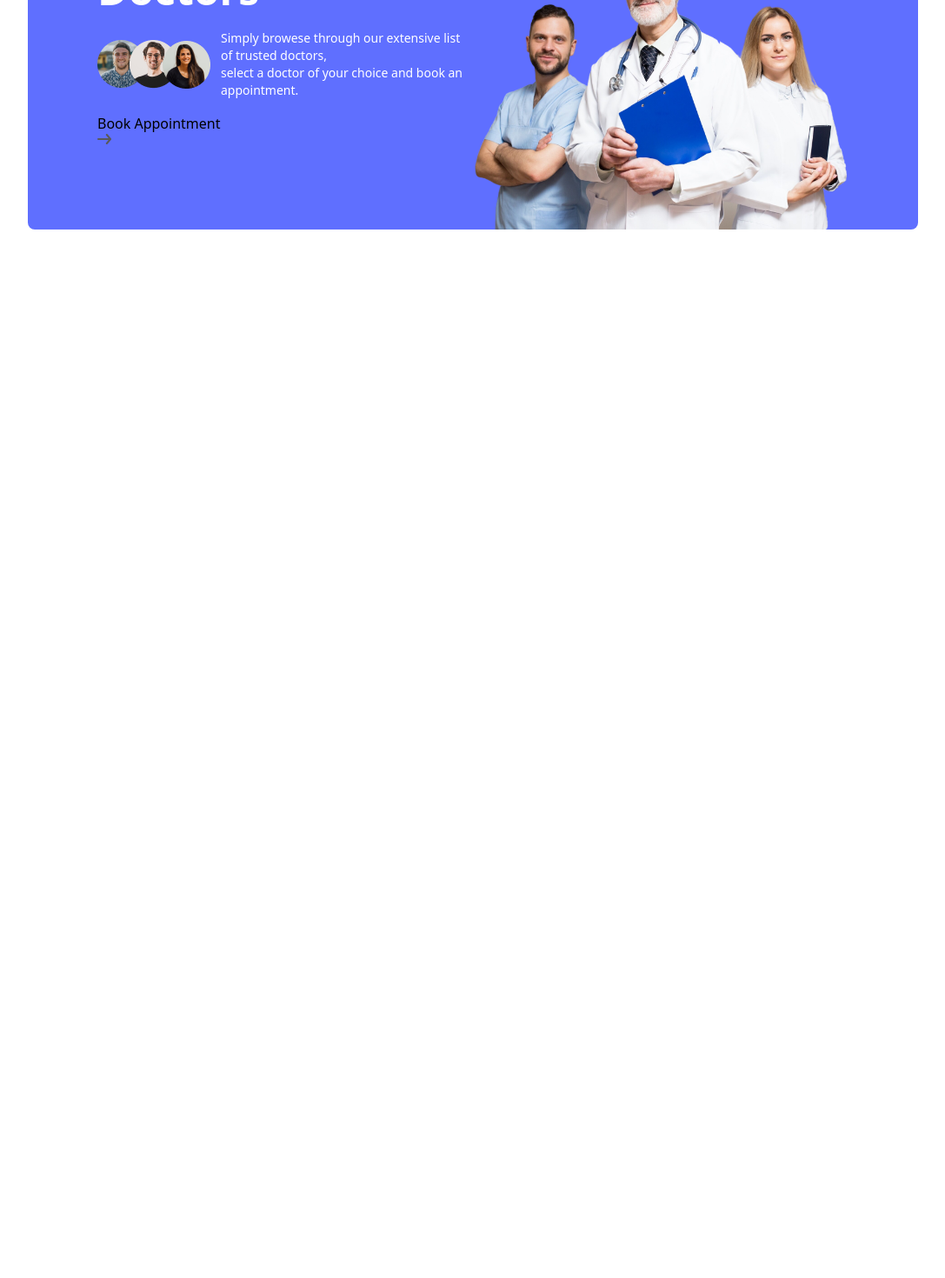
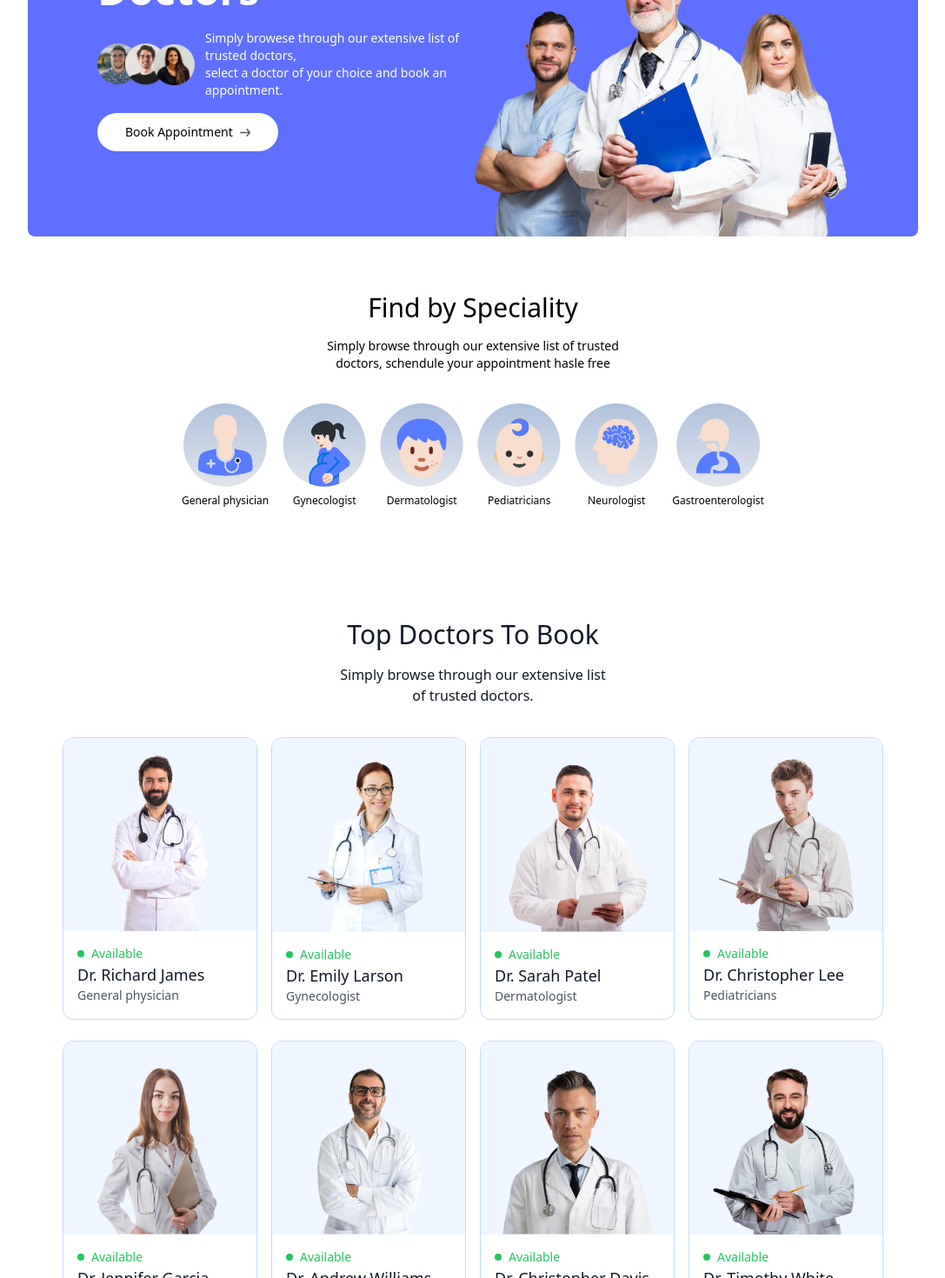
Before and after one commit to Jonnie254/Online-Clinic-Management-System, a React (Vite) app in the folder frontend/: page / in a window 1280 px wide. Shown: the part 440-1910 px from the top of the page at 87% size, without its empty margins (96-1183 px from the left). Before the commit the page ends 800 px from the top, so only its background shows below. Built offline with nearby package versions, Linux system fonts and the light colour scheme.

Commit message:
add top doctors component

```diff
--- a/frontend/src/components/Header.jsx
+++ b/frontend/src/components/Header.jsx
@@ -10,13 +10,13 @@
           with Trusted Doctors
          </p>
          <div className='flex flex-col md:flex-row items-center gap-3 text-white text-sm font-light'>
-          <img src={assets.group_profiles} alt=''/>
+          <img className='w-28'   src={assets.group_profiles} alt=''/>
           <p>Simply browese through our extensive list of trusted doctors,
-            <br/> select a doctor of your choice and book an appointment.
+            <br className='hidden sm:block'/> select a doctor of your choice and book an appointment.
           </p>
          </div>
-         <a href=''>
-          Book Appointment <img src={assets.arrow_icon} alt=''/>
+         <a href='#speciality' className='flex items-center gap-2 bg-white px-8 py-3 rounded-full text-grey-600 text-sm m-auto md:m-0 hover:scale-105 transition-all duration-300'>
+          Book Appointment <img  className='w-3' src={assets.arrow_icon} alt=''/>
          </a>
       </div>
       {/* ---right side ---*/}
--- /dev/null
+++ b/frontend/src/components/SpecialityMenu.jsx
@@ -0,0 +1,23 @@
+import React from 'react'
+import { specialityData } from '../assets/assets'
+import { Link } from 'react-router-dom'
+
+const SpecialityMenu = () => {
+  return (
+    <div id="speciality" className='flex flex-col items-center gap-4 py-16'>
+        <h1 className='text-3xl font-medium'>Find by Speciality</h1>
+        <p className='sm:w-1/3 text-center text-sm'>Simply browse through our extensive list of trusted doctors, schendule your appointment hasle free</p>
+        <div className='flex sm:justify-center gap-4 pt-5 w-full overflow-scroll'>
+            {specialityData.map((item, index)=>(
+                <Link onClick={()=> scrollTo(0,0)} className='flex flex-col items-center text-xs cursor-pointer flex-shrink-0 hover:translate-y-[-10px] transition-all duration-500' key={index} to={`/doctors/${item.speciality}`}>
+                    <img className='w-16 sm:w-24 mb-2' src={item.image} alt={item.speciality}/>
+                    <p>{item.speciality}</p>
+                </Link>
+            ))}
+
+        </div>
+    </div>
+  )
+}
+
+export default SpecialityMenu
--- /dev/null
+++ b/frontend/src/components/TopDoctors.jsx
@@ -0,0 +1,32 @@
+import React from 'react'
+import { doctors } from '../assets/assets'
+import { useNavigate } from 'react-router-dom'
+
+
+const TopDoctors = () => {
+    const navigate = useNavigate()
+  return (
+    <div className='flex flex-col items-center gap-4 my-16 text-gray-900 md:mx-10'>
+        <h1 className='text-3xl font-medium'>Top Doctors To Book</h1>
+        <p className='sm:w-1/3 text-center'>Simply browse through our extensive list of trusted doctors.</p>
+        <div className='w-full grid grid-cols-auto gap-4 pt-5 gap-y-6 px-3 sm:px-0'>
+            {doctors.slice(0, 10).map((item, index)=>
+            (
+                <div onClick={()=> navigate(`/appointment/${item._id}`)} className='border border-blue-200 rounded-xl overflow-hidden cursor-pointer hover:translate-y-[10px] transition-all duration-500' key={index}>
+                    <img className='bg-blue-50' src={item.image} alt="" />
+                    <div className='p-4'>
+                        <div className='flex items-center gap-2 text-sm text-center text-green-500'>
+                            <p className='w-2 h-2 bg-green-500 rounded-full'></p><p>Available</p>
+                        </div>
+                    <p className='text-gray-900 text-lg font-medium'>{item.name}</p>
+                    <p className='text-gray-600 text-sm'>{item.speciality}</p>
+                    </div>
+                </div>
+            ))}
+        </div>
+        <button className='bg-blue-50 text-gray-600 px-12 py-3 rounded-full mt-10'>View All Doctors</button>
+    </div>
+  )
+}
+
+export default TopDoctors
--- a/frontend/src/index.css
+++ b/frontend/src/index.css
@@ -4,3 +4,6 @@
 .active hr{
     @apply block;
 }
+::-webkit-scrollbar {
+    @apply hidden;
+}
--- a/frontend/src/pages/Home.jsx
+++ b/frontend/src/pages/Home.jsx
@@ -1,10 +1,14 @@
 import React from 'react'
 import Header from '../components/header'
+import SpecialityMenu from '../components/SpecialityMenu'
+import TopDoctors from '../components/TopDoctors'
 
 const Home = () => {
   return (
     <div>
       <Header/>
+      <SpecialityMenu/>
+      <TopDoctors/>
     </div>
   )
 }
--- a/frontend/tailwind.config.js
+++ b/frontend/tailwind.config.js
@@ -8,7 +8,10 @@
     extend: {
       colors:{
         'primary': '#5f6fff',
-      }
+      },
+      gridTemplateColumns: {
+        'auto': 'repeat(auto-fill, minmax(200px, 1fr))',
+      },
     },
   },
   plugins: [],
```
Also changed, not shown: frontend/src/context/AppContext.jsx (added).
